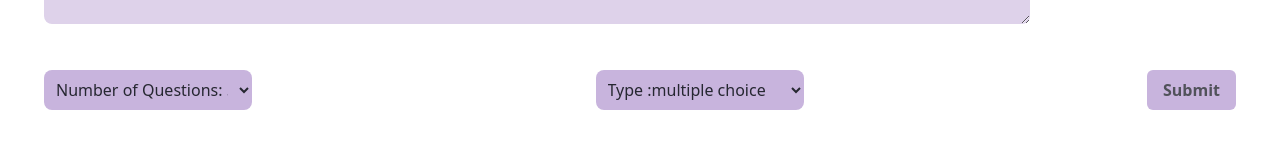
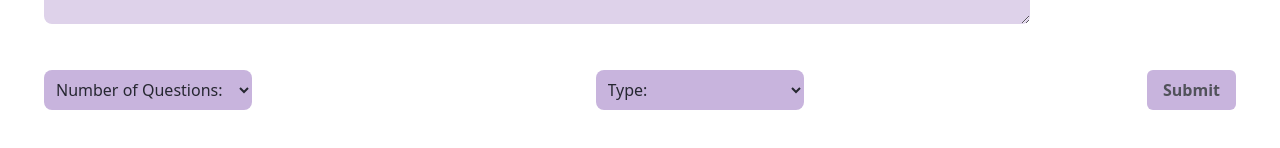
Before and after one commit to pfang12/CPSC-2350-Project, a React (Vite) app in the folder App/: page / in a window 1280 px wide. Shown: the part 486-634 px from the top of the page. Built offline with nearby package versions, Linux system fonts and the light colour scheme; no server answers.

Commit message:
improved the select field in input page

```diff
--- a/App/src/components/InputComponent.jsx
+++ b/App/src/components/InputComponent.jsx
@@ -125,18 +125,18 @@ function InputComponent() {
             className="w-52 origin-bottom py-2 px-2 bg-primaryShade2 border-none text-font rounded-lg"
             onChange={numQuestion}
           >
-            <option>Number of Questions: {numberQuestions}</option>
-            <option value="5">Number of Questions: 5</option>
-            <option value="10">Number of Questions: 10</option>
-            <option value="20">Number of Questions: 20</option>
+            <option>Number of Questions:</option>
+            <option value="5">5</option>
+            <option value="10">10</option>
+            <option value="20">20</option>
           </select>
           <select
             className="w-52 py-2 px-2 origin-bottom bg-primaryShade2 border-none text-font rounded-lg"
             onChange={typeQuestion}
           >
-            <option>Type :{questionType}</option>
-            <option value="multiple choice">Type: multiple-choice </option>
-            <option value="true/false">Type: True/False</option>
+            <option>Type: </option>
+            <option value="multiple choice">multiple-choice </option>
+            <option value="true/false">True/False</option>
           </select>
           <button
             onClick={() => getQuiz()}
```
